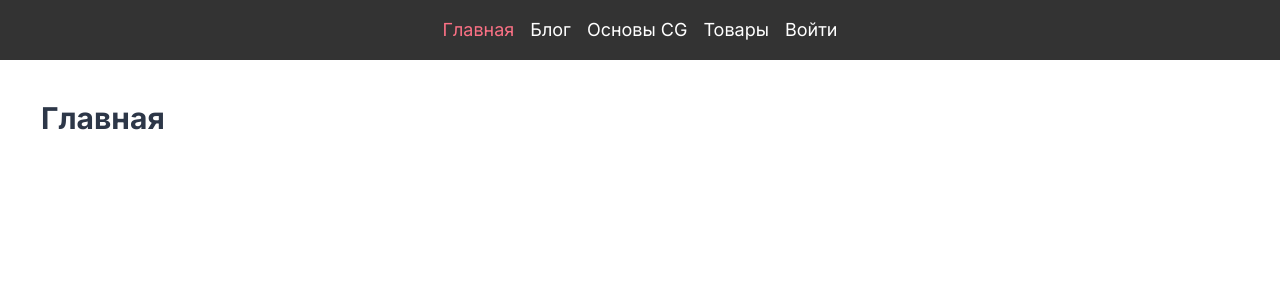
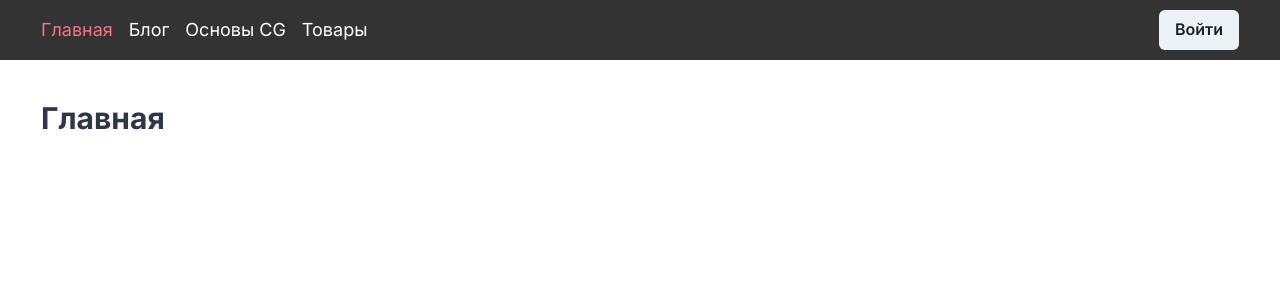
Before and after one commit to RuslanMirets/wordpres-nextjs-smirnov-school, a Next.js app: page / in a window 1280 px wide. Shown: the top 300 px of the page. Built offline with nearby package versions, Linux system fonts and the light colour scheme; no server answers.

Commit message:
Change header and profile

```diff
--- a/next.config.js
+++ b/next.config.js
@@ -11,7 +11,12 @@ const nextConfig = {
 		YANDEX_CLIENT_SECRET: process.env.YANDEX_CLIENT_SECRET,
 	},
 	images: {
-		domains: ["dev.smirnov.school", "lh3.googleusercontent.com", "localhost"],
+		domains: [
+			"dev.smirnov.school",
+			"lh3.googleusercontent.com",
+			"localhost",
+			"avatars.yandex.net",
+		],
 	},
 };
 
--- a/pages/login/index.tsx
+++ b/pages/login/index.tsx
@@ -1,6 +1,19 @@
 import Login from "@/src/components/login/Login";
+import { useSession } from "next-auth/react";
+import { useRouter } from "next/router";
 
 const LoginPage = () => {
+	const { data, status } = useSession();
+	const { replace } = useRouter();
+
+	if (status == "loading") {
+		return null;
+	}
+	if (data) {
+		replace("/profile");
+		return null;
+	}
+
 	return <Login />;
 };
 
--- a/pages/profile/index.tsx
+++ b/pages/profile/index.tsx
@@ -12,16 +12,19 @@ const ProfilePage = ({ user }: IUser) => {
 		<Layout title="Профиль">
 			<Container>
 				<Heading>Профиль</Heading>
-				<h2>
-					{user.firstName} {user.lastName}
-				</h2>
-				<div>{user.roles.nodes[0].name}</div>
-				<Image
-					src={user.avatar.url}
-					width={100}
-					height={100}
-					alt={user.firstName}
-				/>
+				<div>{user.name}</div>
+				<div>{user.email}</div>
+				{user.image && (
+					<Image src={user.image} width={100} height={100} alt={user.name} />
+				)}
+				{user.avatar && (
+					<Image
+						src={user.avatar.url}
+						width={100}
+						height={100}
+						alt={user.name}
+					/>
+				)}
 			</Container>
 		</Layout>
 	);
@@ -30,14 +33,14 @@ const ProfilePage = ({ user }: IUser) => {
 export const getServerSideProps: GetServerSideProps = async (context) => {
 	const session = await getServerSession(context.req, context.res, authOptions);
 
-	// if (!session) {
-	// 	return {
-	// 		redirect: {
-	// 			destination: "/login",
-	// 			permanent: false,
-	// 		},
-	// 	};
-	// }
+	if (!session) {
+		return {
+			redirect: {
+				destination: "/login",
+				permanent: false,
+			},
+		};
+	}
 
 	return {
 		props: {
--- a/src/apollo/user.apollo.ts
+++ b/src/apollo/user.apollo.ts
@@ -7,6 +7,7 @@ export const UserApollo = {
 				user {
 					id
 					userId
+					name
 					firstName
 					lastName
 					username
--- a/src/components/header/Header.module.scss
+++ b/src/components/header/Header.module.scss
@@ -5,14 +5,17 @@
 }
 .container {
 	display: flex;
-	justify-content: center;
+	justify-content: space-between;
 	align-items: center;
+	flex-wrap: wrap;
 	min-height: 60px;
+	padding: 10px 0;
+	gap: 16px;
 }
 .navList {
 	display: flex;
 	flex-wrap: wrap;
-	gap: 16px;
+	gap: 0px 16px;
 
 	li {
 		font-size: 18px;
@@ -29,3 +32,22 @@
 		}
 	}
 }
+
+.auth {
+	display: flex;
+	align-items: center;
+	gap: 6px 16px;
+	flex-wrap: wrap;
+
+	.user {
+		display: flex;
+		gap: 8px;
+
+		a {
+			font-weight: 700;
+			font-size: 18px;
+			line-height: 26px;
+			text-decoration: underline;
+		}
+	}
+}
--- a/src/components/header/Header.tsx
+++ b/src/components/header/Header.tsx
@@ -4,6 +4,7 @@ import { useRouter } from "next/router";
 import clsx from "clsx";
 import Container from "@/src/ui/container/Container";
 import { signOut, useSession } from "next-auth/react";
+import { Button } from "@chakra-ui/react";
 
 interface IMenuLinks {
 	title: string;
@@ -25,7 +26,6 @@ const Header = () => {
 		<header className={styles.root}>
 			<Container>
 				<div className={styles.container}>
-					{status !== "loading" && (
 					<nav>
 						<ul className={styles.navList}>
 							{menuLinks.map((item) => (
@@ -38,34 +38,25 @@ const Header = () => {
 									</Link>
 								</li>
 							))}
-								{data && (
-									<li>
-										<Link
-											className={clsx(pathname === "/profile" && styles.active)}
-											href="/profile"
-										>
-											Профиль
-										</Link>
-									</li>
-								)}
-								{data ? (
-									<li>
-										<Link onClick={() => signOut()} href="#">
-											Выйти
-										</Link>
-									</li>
-								) : (
-									<li>
-										<Link
-											className={clsx(pathname === "/login" && styles.active)}
-											href="/login"
-										>
-											Войти
-										</Link>
-									</li>
-								)}
 						</ul>
 					</nav>
+					{status !== "loading" && (
+						<div className={styles.auth}>
+							{data && (
+								<>
+									<div className={styles.user}>
+										Вы вошли как
+										<Link href="/profile">{data?.user?.name}</Link>
+									</div>
+									<Button onClick={() => signOut()}>Выйти</Button>
+								</>
+							)}
+							{!data && (
+								<Link href="/login">
+									<Button>Войти</Button>
+								</Link>
+							)}
+						</div>
 					)}
 				</div>
 			</Container>
--- a/src/components/login/login-form/LoginForm.module.scss
+++ b/src/components/login/login-form/LoginForm.module.scss
@@ -131,4 +131,10 @@
 	&:hover {
 		background-color: #1e42dd;
 	}
+
+	&.disabled {
+		pointer-events: none;
+		opacity: 0.7;
+		cursor: not-allowed;
+	}
 }
--- a/src/components/login/login-form/LoginForm.tsx
+++ b/src/components/login/login-form/LoginForm.tsx
@@ -7,16 +7,42 @@ import { BsCheck2, BsKey } from "react-icons/bs";
 import styles from "./LoginForm.module.scss";
 import { useState } from "react";
 import Link from "next/link";
+import { FieldValues, SubmitHandler, useForm } from "react-hook-form";
+import { signIn } from "next-auth/react";
+import clsx from "clsx";
 
 const LoginForm = () => {
-	// const [passwordType, setPasswordType] = useState('')
 	const [passwordVisible, setPasswordVisible] = useState(false);
 
 	const togglePasswordVisible = () => {
 		setPasswordVisible(!passwordVisible);
 	};
+
+	const methods = useForm<FieldValues>({
+		defaultValues: {
+			email: "",
+			password: "",
+		},
+	});
+
+	const onSubmit: SubmitHandler<FieldValues> = async (data) => {
+		await signIn("credentials", {
+			email: data.email,
+			password: data.password,
+			redirect: false,
+		}).then((callback) => {
+			if (callback?.ok) {
+				console.log("Auth success");
+			}
+
+			if (callback?.error) {
+				console.log(callback.error);
+			}
+		});
+	};
+
 	return (
-		<form className={styles.root}>
+		<form className={styles.root} onSubmit={methods.handleSubmit(onSubmit)}>
 			<div className={styles.fields}>
 				<div className={styles.field}>
 					<AiOutlineUser className={styles.fieldIcon} />
@@ -24,6 +50,7 @@ const LoginForm = () => {
 						className={styles.fieldInput}
 						type="email"
 						placeholder="Адрес электронной почты"
+						{...methods.register("email")}
 					/>
 				</div>
 				<div className={styles.field}>
@@ -32,6 +59,7 @@ const LoginForm = () => {
 						className={styles.fieldInput}
 						type={passwordVisible == true ? "text" : "password"}
 						placeholder="Пароль"
+						{...methods.register("password")}
 					/>
 					<button
 						className={styles.fieldEye}
@@ -58,8 +86,14 @@ const LoginForm = () => {
 					Забыли пароль?
 				</Link>
 			</div>
-			<button className={styles.submit} type="submit">
-				Войти
+			<button
+				className={clsx(
+					styles.submit,
+					methods.formState.isSubmitting && styles.disabled,
+				)}
+				type="submit"
+			>
+				{methods.formState.isSubmitting ? "Вход..." : "Войти"}
 			</button>
 		</form>
 	);
--- a/src/types/user.interface.ts
+++ b/src/types/user.interface.ts
@@ -1,20 +1,12 @@
 export interface IUser {
 	user: {
 		id: string;
-		userId: string;
-		firstName: string;
-		lastName: string;
-		username: string;
+		userId?: number;
+		name: string;
 		email: string;
 		avatar: {
 			url: string;
 		};
-		roles: {
-			nodes: [
-				{
-					name: string;
-				},
-			];
-		};
+		image: string;
 	};
 }
```
Lines whose indentation alone changed are shown as unchanged.
